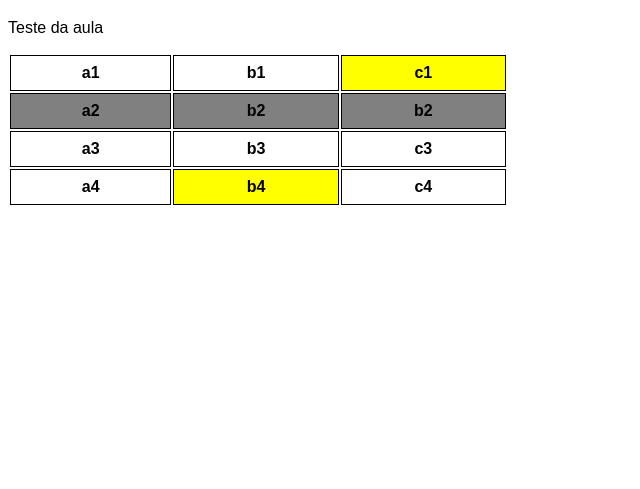
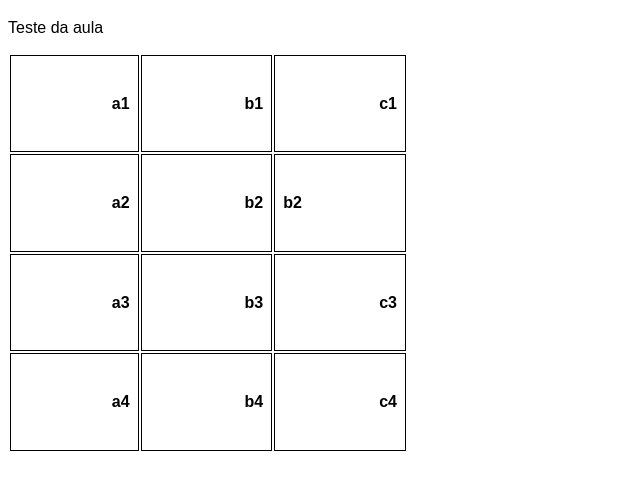
Before and after one commit to marciojunior7/Curso-em-Video-Exercicios-, a plain HTML site: page exx023/tabelas.html in a window 1280 px wide. Shown: the part 61-550 px from the top of the page, without its empty margins (0-640 px from the left). Drawn offline with Linux system fonts and the light colour scheme.

Commit message:
tabela01

```diff
--- a/exx023/style.css
+++ b/exx023/style.css
@@ -4,16 +4,17 @@ body {
     font-family: Arial, Helvetica, sans-serif;
 }
 table {
-    width: 500px;
+    width: 400px;
+    height: 400px;
     border-collapse: separate;
-}
-tr.linha {
-    background-color: gray;
+
 }
 th {
+    text-align: right; /*alinhamento horizontal*/
+    padding: 8px;
     border: 1px solid black;
-    padding: 8px;
+    vertical-align: middle; /*alinhamento vertical*/
 }
-th.dado {
-    background-color: yellow;
+.numero {
+    text-align: left;
 }
--- a/exx023/tabelas.html
+++ b/exx023/tabelas.html
@@ -25,12 +25,12 @@
         <tr> <!-- Primeira Linha-->
             <th>a1</th>
             <th>b1</th>
-            <th class="dado">c1</th>
+            <th >c1</th>
         </tr> <!--Segunda Linha-->
-        <tr class="linha">
+        <tr>
             <th>a2</th>
             <th>b2</th>
-            <th>b2</th>
+            <th class="numero">b2</th>
         </tr>
         <tr> <!--Terceira Linha-->
             <th>a3</th>
@@ -39,7 +39,7 @@
         </tr>
         <tr> <!--Quarta Linha-->
             <th>a4</th>
-            <th class="dado">b4</th>
+            <th >b4</th>
             <th>c4</th>
         </tr>
     </table>
```
